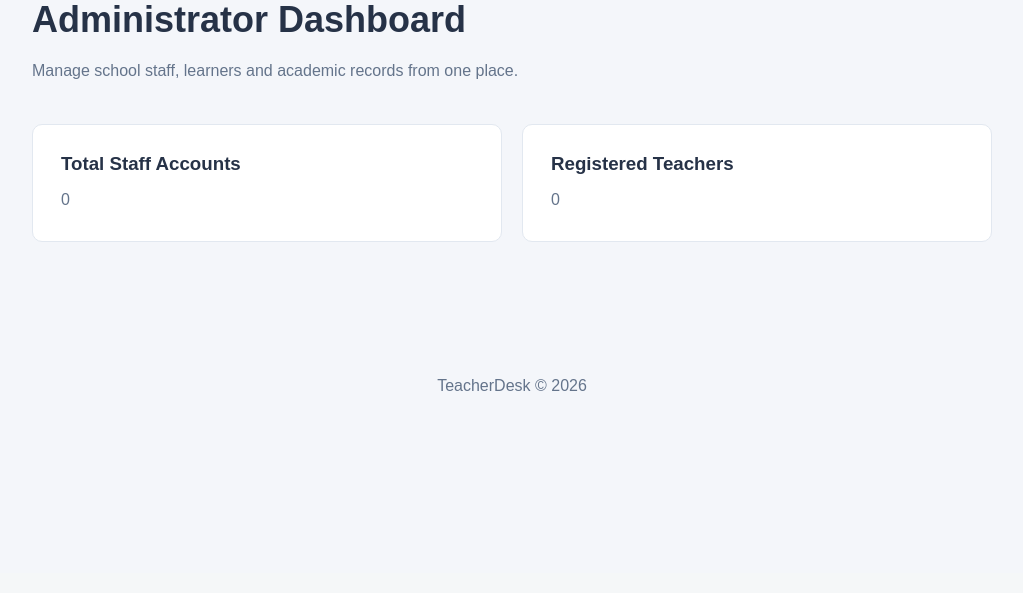
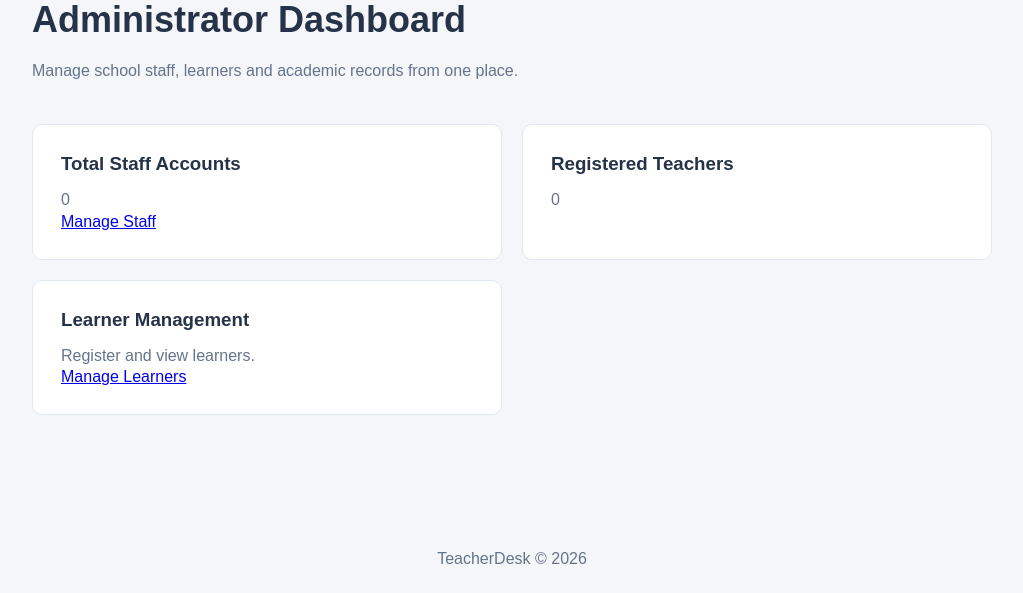
Before and after one commit to ItumelengRandyMalau/teacherdesk, a Flask app: page /admin in a window 1280 px wide. Shown: the part 227-820 px from the top of the page, without its empty margins (128-1151 px from the left). Before the commit the page ends 618 px from the top, so only its background shows below. Run offline with Flask 3, Linux system fonts and the light colour scheme; the visitor is signed in with stand-in values (Sample User, id 1); data that the repository does not hold is empty; some libraries are stand-ins or nearby versions.

Commit message:
Enhance admin dashboard with links for managing staff and learners

```diff
--- a/app/templates/admin.html
+++ b/app/templates/admin.html
@@ -22,12 +22,19 @@ endblock %} {% block header %}
     <div class="module">
       <h3>Total Staff Accounts</h3>
       <p>{{ total_users }}</p>
+      <a href="{{ url_for('staff_directory') }}">Manage Staff</a>
     </div>
 
     <div class="module">
       <h3>Registered Teachers</h3>
       <p>{{ total_teachers }}</p>
     </div>
+
+    <div class="module">
+      <h3>Learner Management</h3>
+      <p>Register and view learners.</p>
+      <a href="{{ url_for('learner_directory') }}">Manage Learners</a>
+    </div>
   </section>
 </main>
 {% endblock %}
```
